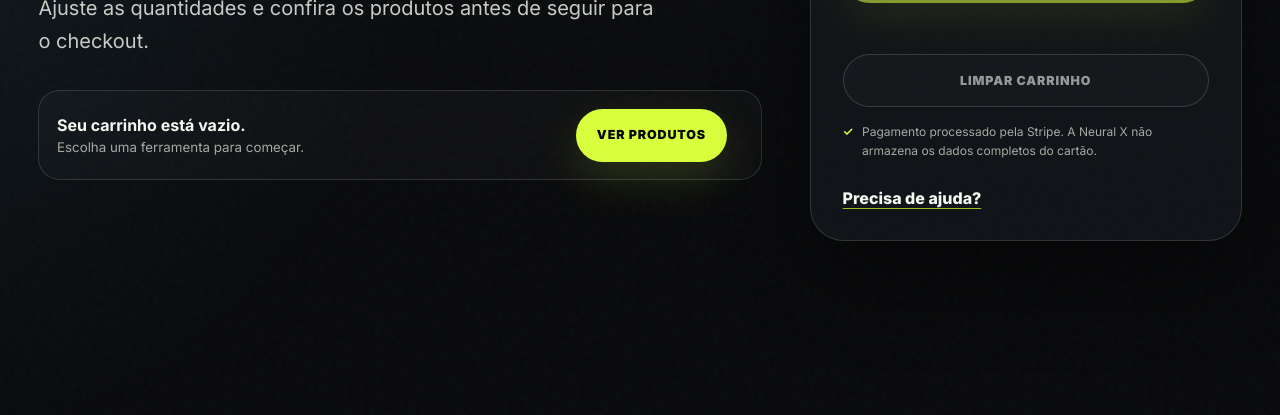
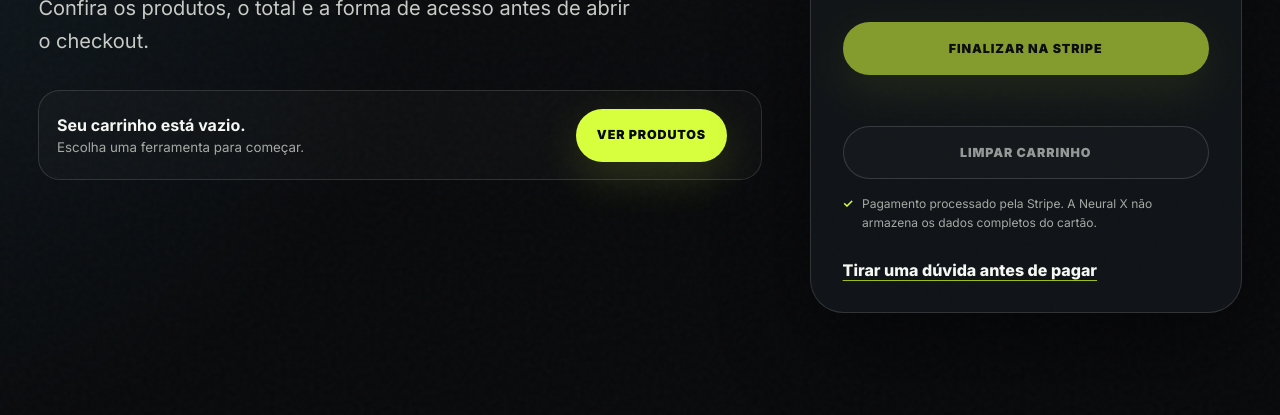
Before and after one commit to enzofigueiredo45/neural-plugins-site, a website: page cart.html in a window 1280 px wide. Shown: the part 385-800 px from the top of the page. Drawn offline with Linux system fonts and the light colour scheme; no server answers.

Commit message:
feat: atualizar cart.html para o novo funil

```diff
--- a/cart.html
+++ b/cart.html
@@ -17,8 +17,8 @@
     <header class="site-header"><div class="header-inner"><a class="brand" href="./index.html"><span class="brand-mark">NX</span><span class="brand-name">Neural X</span></a><nav class="main-nav" aria-label="Navegação principal" id="mainNav" data-mobile-nav><a href="./index.html#produtos">Continuar comprando</a><a href="./contact.html">Suporte</a></nav><div class="header-actions"><a class="header-link" href="./client-login.html">Minha conta</a><a class="header-cart" href="./cart.html" aria-current="page"><span class="header-cart-label">Carrinho</span><span class="cart-count" data-cart-count>0</span></a><button class="menu-toggle" type="button" aria-expanded="false" aria-controls="mainNav" aria-label="Abrir menu"><span></span></button></div></div></header>
     <main class="container cart-page" id="conteudo">
       <div class="cart-layout">
-        <section class="cart-panel" aria-labelledby="cart-title"><p class="eyebrow">Seu carrinho</p><h1 id="cart-title">Revise sua compra.</h1><p class="lead">Ajuste as quantidades e confira os produtos antes de seguir para o checkout.</p><ul class="cart-list" id="cartList" aria-live="polite"></ul></section>
-        <aside class="checkout-box cart-summary" aria-label="Resumo da compra"><p class="eyebrow">Resumo</p><div class="cart-total"><span>Total</span><strong id="cartTotal">R$ 0,00</strong></div><button class="button primary" id="checkoutButton" type="button"><span class="checkout-button-label">Finalizar na Stripe</span></button><p class="checkout-status" id="checkoutStatus" role="status" aria-live="polite"></p><button class="button secondary" id="clearCart" type="button">Limpar carrinho</button><p class="secure-note">Pagamento processado pela Stripe. A Neural X não armazena os dados completos do cartão.</p><a class="support-link" href="./contact.html">Precisa de ajuda?</a></aside>
+        <section class="cart-panel" aria-labelledby="cart-title"><p class="eyebrow">Seu carrinho</p><h1 id="cart-title">Revise sua compra.</h1><p class="lead">Confira os produtos, o total e a forma de acesso antes de abrir o checkout.</p><ul class="cart-list" id="cartList" aria-live="polite"></ul></section>
+        <aside class="checkout-box cart-summary" aria-label="Resumo da compra"><p class="eyebrow">Resumo</p><div class="cart-total"><span>Total</span><strong id="cartTotal">R$ 0,00</strong></div><p class="fulfillment-note" id="fulfillmentNote">O pedido será vinculado ao e-mail informado no checkout.</p><button class="button primary" id="checkoutButton" type="button"><span class="checkout-button-label">Finalizar na Stripe</span></button><p class="checkout-status" id="checkoutStatus" role="status" aria-live="polite"></p><button class="button secondary" id="clearCart" type="button">Limpar carrinho</button><p class="secure-note">Pagamento processado pela Stripe. A Neural X não armazena os dados completos do cartão.</p><a class="support-link" href="./contact.html?assunto=pagamento">Tirar uma dúvida antes de pagar</a></aside>
       </div>
     </main>
     <div class="toast-region" id="toastRegion" aria-live="polite"></div><script type="module" src="./main.js"></script>
```
